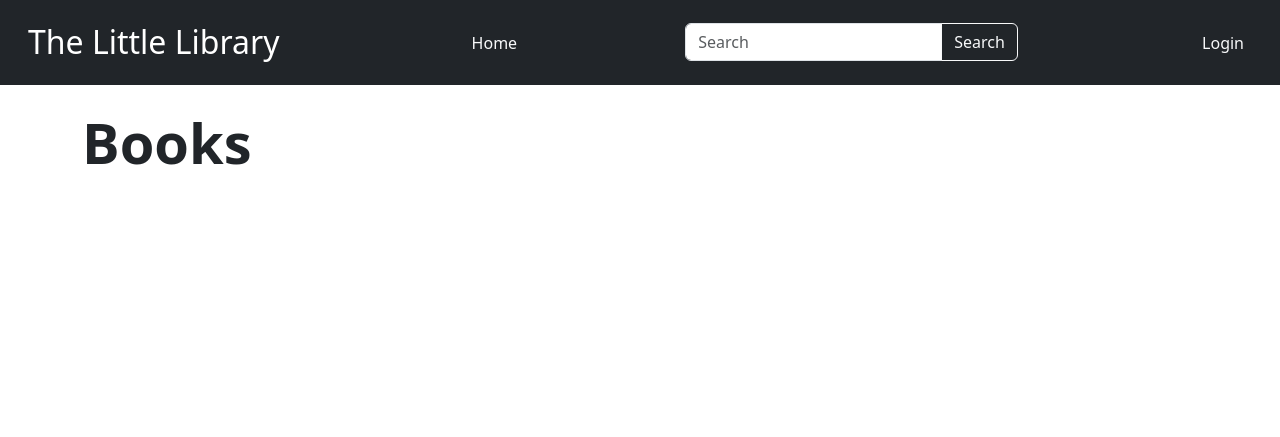
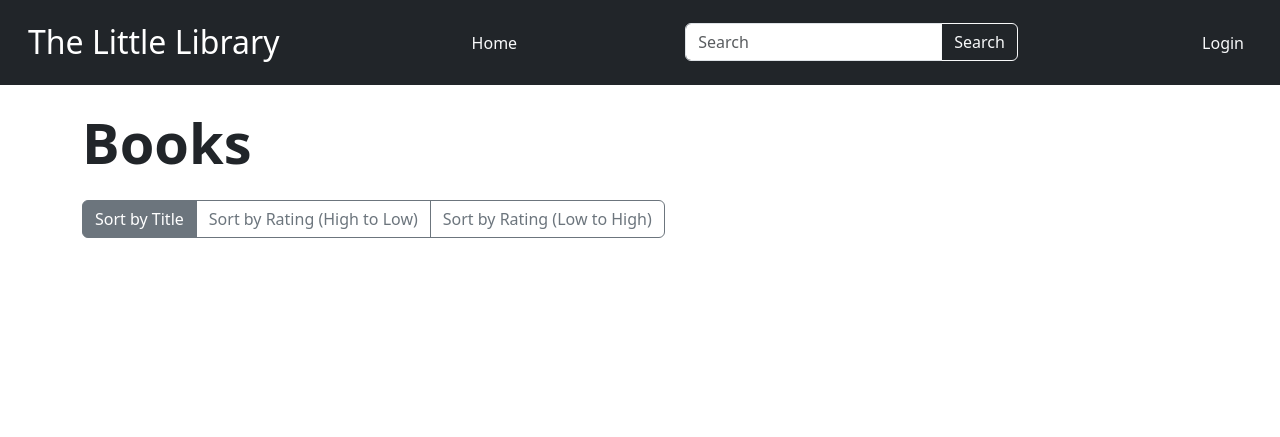
Before and after one commit to eileenkopp/online-library, a Django app: page /lending/?sort=title in a window 1280 px wide. Shown: the top 437 px of the page. Run offline with Django 5.2, Linux system fonts and the light colour scheme; data that the repository does not hold is empty; some libraries are stand-ins or nearby versions.

Commit message:
implemented book sorting by reviews and title

```diff
--- a/lending/templates/lending/index.html
+++ b/lending/templates/lending/index.html
@@ -17,6 +17,20 @@
         {% endif %}
     </div>
 
+    <div class="mb-4">
+        <div class="btn-group" role="group">
+            <a href="?sort=title" class="btn btn-outline-secondary {% if current_sort == 'title' %}active{% endif %}">
+                Sort by Title
+            </a>
+            <a href="?sort=rating_desc" class="btn btn-outline-secondary {% if current_sort == 'rating_desc' %}active{% endif %}">
+                Sort by Rating (High to Low)
+            </a>
+            <a href="?sort=rating_asc" class="btn btn-outline-secondary {% if current_sort == 'rating_asc' %}active{% endif %}">
+                Sort by Rating (Low to High)
+            </a>
+        </div>
+    </div>
+
     <div class="d-flex flex-wrap gap-4 justify-content-start">
         {% for book in book_list %}
         <a href="{% url 'lending:book_detail' book.id %}" class="text-decoration-none text-dark">
@@ -34,7 +48,15 @@
                 <div class="card-body">
                     <h6 class="card-title mb-1">{{ book.book_title }}</h6>
                     <p class="card-subtitle text-muted mb-1"><strong>Author:</strong> {{ book.book_author }}</p>
-                    <p class="card-subtitle text-muted mb-0"><strong>Genre:</strong> {{ book.book_genre }}</p>
+                    <p class="card-subtitle text-muted mb-1"><strong>Genre:</strong> {{ book.book_genre }}</p>
+                    <p class="card-subtitle text-muted mb-0">
+                        <strong>Rating:</strong>
+                        {% if book.avg_rating %}
+                            {{ book.avg_rating|floatformat:1 }} ★
+                        {% else %}
+                            No ratings yet
+                        {% endif %}
+                    </p>
                 </div>
             </div>
         </a>
--- a/lending/views.py
+++ b/lending/views.py
@@ -15,7 +15,7 @@ from django.contrib.auth.models import User
 from django.contrib.auth.mixins import UserPassesTestMixin
 from django.urls import reverse_lazy
 from django.contrib.postgres.search import SearchVector
-from django.db.models import Q, OuterRef, Exists
+from django.db.models import Q, OuterRef, Exists, Avg
 from datetime import timedelta
 from lending.models import Request
 from django.utils.timezone import now
@@ -34,14 +34,42 @@ from django.db.utils import IntegrityError
 class IndexView(ListView):
     template_name = "lending/index.html"
     context_object_name = "book_list"
+
     def get_queryset(self):
         user = self.request.user
+        sort_by = self.request.GET.get('sort', 'title')
+
+        # Base queryset based on user permissions
         if user.is_staff:
-            return Book.objects.all().order_by('book_title')
+            queryset = Book.objects.all()
         elif user.is_authenticated:
-            return Book.objects.filter(Q(collection__private=False) | Q(collection__allowed_users=user) | Q(collection__isnull=True)).distinct().order_by('book_title')
+            queryset = Book.objects.filter(
+                Q(collection__private=False) |
+                Q(collection__allowed_users=user) |
+                Q(collection__isnull=True)
+            ).distinct()
         else:
-            return Book.objects.exclude(collection__private=True).order_by('book_title')
+            queryset = Book.objects.exclude(collection__private=True)
+
+        # Annotate with average rating
+        queryset = queryset.annotate(
+            avg_rating=Avg('reviews__rating')
+        )
+
+        # Apply sorting
+        if sort_by == 'rating_asc':
+            queryset = queryset.order_by('avg_rating')
+        elif sort_by == 'rating_desc':
+            queryset = queryset.order_by('-avg_rating')
+        else:  # Default to title sorting
+            queryset = queryset.order_by('book_title')
+
+        return queryset
+
+    def get_context_data(self, **kwargs):
+        context = super().get_context_data(**kwargs)
+        context['current_sort'] = self.request.GET.get('sort', 'title')
+        return context
 
 def collection_list_view(request):
     context = {}
```
